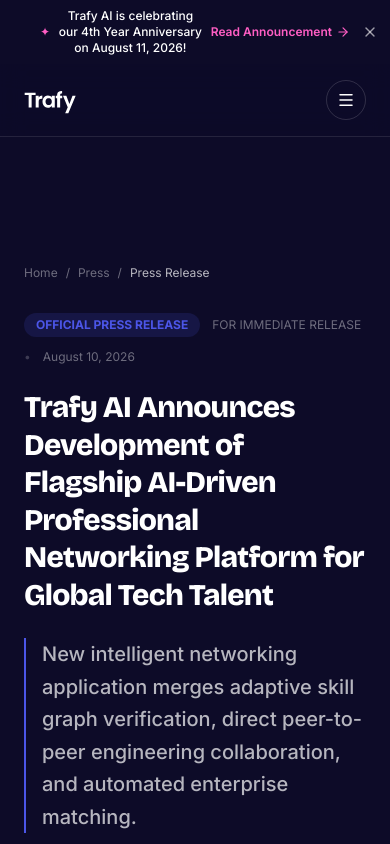
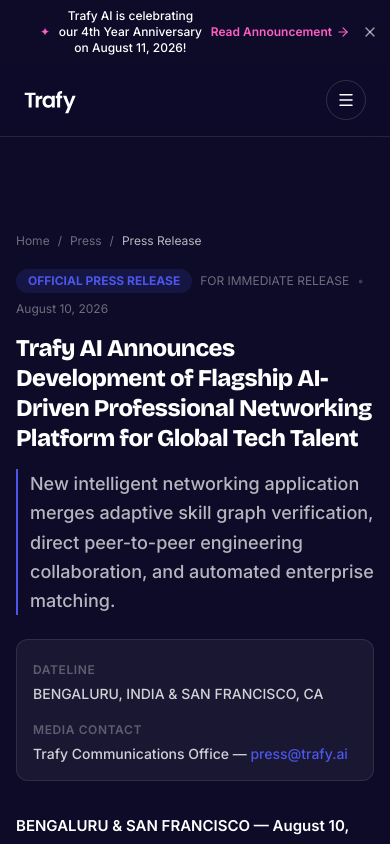
Before and after one commit to Aarupadaiyar/edtech-trafy.ai, a React (Vite) app: page /press/networking-app in a window 390 px wide. Shown: the top 844 px of the page. Built offline with nearby package versions, Linux system fonts and the light colour scheme.

Commit message:
Update PressReleaseNetworkingApp.tsx

```diff
--- a/src/pages/PressReleaseNetworkingApp.tsx
+++ b/src/pages/PressReleaseNetworkingApp.tsx
@@ -2,9 +2,9 @@
 
 export default function PressReleaseNetworkingApp() {
   return (
-    <article className="mx-auto max-w-4xl px-6 pt-32 pb-24 text-white">
+    <article className="mx-auto max-w-4xl px-4 sm:px-6 pt-24 sm:pt-32 pb-16 sm:pb-24 text-white">
       {/* Breadcrumb */}
-      <nav className="mb-8 flex items-center gap-2 text-xs text-white/40">
+      <nav className="mb-5 sm:mb-8 flex items-center gap-2 text-xs text-white/40">
         <Link to="/" className="transition-colors hover:text-white">Home</Link>
         <span>/</span>
         <Link to="/press" className="transition-colors hover:text-white">Press</Link>
@@ -13,7 +13,7 @@
       </nav>
 
       {/* Header details */}
-      <div className="flex flex-wrap items-center gap-3">
+      <div className="flex flex-wrap items-center gap-2 sm:gap-3">
         <span className="rounded-full bg-green-hard/15 px-3 py-1 text-xs font-bold text-green-hard">
           OFFICIAL PRESS RELEASE
         </span>
@@ -22,16 +22,16 @@
         <span className="text-xs text-white/40">August 10, 2026</span>
       </div>
 
-      <h1 className="mt-6 font-display text-3xl font-extrabold tracking-tight sm:text-4xl md:text-5xl leading-tight">
+      <h1 className="mt-4 sm:mt-6 font-display text-2xl font-extrabold tracking-tight sm:text-4xl md:text-5xl leading-tight">
         Trafy AI Announces Development of Flagship AI-Driven Professional Networking Platform for Global Tech Talent
       </h1>
 
-      <p className="mt-6 text-xl leading-relaxed text-white/70 font-medium border-l-2 border-green-hard pl-4">
+      <p className="mt-4 sm:mt-6 text-lg sm:text-xl leading-relaxed text-white/70 font-medium border-l-2 border-green-hard pl-3 sm:pl-4">
         New intelligent networking application merges adaptive skill graph verification, direct peer-to-peer engineering collaboration, and automated enterprise matching.
       </p>
 
       {/* Corporate Metadata Box */}
-      <div className="mt-8 grid gap-4 rounded-2xl border border-white/10 bg-white/5 p-6 sm:grid-cols-2">
+      <div className="mt-6 sm:mt-8 grid gap-3 sm:gap-4 rounded-xl sm:rounded-2xl border border-white/10 bg-white/5 p-4 sm:p-6 sm:grid-cols-2">
         <div>
           <span className="text-xs font-semibold uppercase tracking-wider text-white/30">Dateline</span>
           <p className="mt-1 text-sm text-white/80 font-medium">BENGALURU, INDIA &amp; SAN FRANCISCO, CA</p>
@@ -45,7 +45,7 @@
       </div>
 
       {/* Main Body */}
-      <div className="legal-prose mt-12 space-y-6 text-white/80 leading-relaxed">
+      <div className="legal-prose mt-8 sm:mt-12 space-y-4 sm:space-y-6 text-sm sm:text-base text-white/80 leading-relaxed">
         <p>
           <strong>BENGALURU &amp; SAN FRANCISCO — August 10, 2026</strong> — Dmerz Technology Pvt. Ltd. (operating as <strong>Trafy AI</strong>), a global pioneer in AI work tech and talent verification, today officially announced that it is building a next-generation AI-powered professional networking platform tailored specifically for AI engineers, software developers, and technology teams worldwide.
         </p>
@@ -77,8 +77,8 @@
 
         <h2>Executive Commentary</h2>
 
-        <div className="my-8 rounded-2xl border border-white/15 bg-white/[0.03] p-6 italic text-white/90">
-          <p className="mb-3 text-lg font-display not-italic">
+        <div className="my-6 sm:my-8 rounded-xl sm:rounded-2xl border border-white/15 bg-white/[0.03] p-4 sm:p-6 italic text-white/90">
+          <p className="mb-2 sm:mb-3 text-base sm:text-lg font-display not-italic">
             &ldquo;Traditional networking tools were designed for the last decade of corporate resume exchanges. In the AI era, proof of execution matters far more than job titles. Our new networking platform gives engineers a real space to build together, demonstrate true capability, and connect directly with world-class opportunities.&rdquo;
           </p>
           <p className="text-sm font-bold not-italic text-green-hard">
@@ -98,7 +98,7 @@
         </p>
 
         {/* Legal Disclaimer / Safe Harbor Statement */}
-        <div className="mt-12 border-t border-white/10 pt-8 text-xs leading-relaxed text-white/40">
+        <div className="mt-8 sm:mt-12 border-t border-white/10 pt-6 sm:pt-8 text-[10px] sm:text-xs leading-relaxed text-white/40">
           <h3 className="text-xs font-bold uppercase tracking-wider text-white/50 mb-2">Legal Notice &amp; Forward-Looking Statements</h3>
           <p>
             This press release contains forward-looking statements regarding future product releases, feature capabilities, and strategic plans. These statements are based on current expectations, forecasts, and assumptions that involve risks and uncertainties. Actual outcomes and timing may differ materially due to market conditions, technical developments, and strategic shifts. Dmerz Technology Pvt. Ltd. disclaims any obligation to update forward-looking statements except as required by applicable law. All product names, logos, and brands referenced herein are property of their respective owners.
@@ -107,7 +107,7 @@
       </div>
 
       {/* Back & CTA */}
-      <div className="mt-12 flex flex-wrap items-center justify-between gap-4 border-t border-white/10 pt-8">
+      <div className="mt-8 sm:mt-12 flex flex-wrap items-center justify-between gap-4 border-t border-white/10 pt-6 sm:pt-8">
         <Link
           to="/press"
           className="inline-flex items-center gap-2 text-sm font-semibold text-white/70 hover:text-white transition-colors"
```
